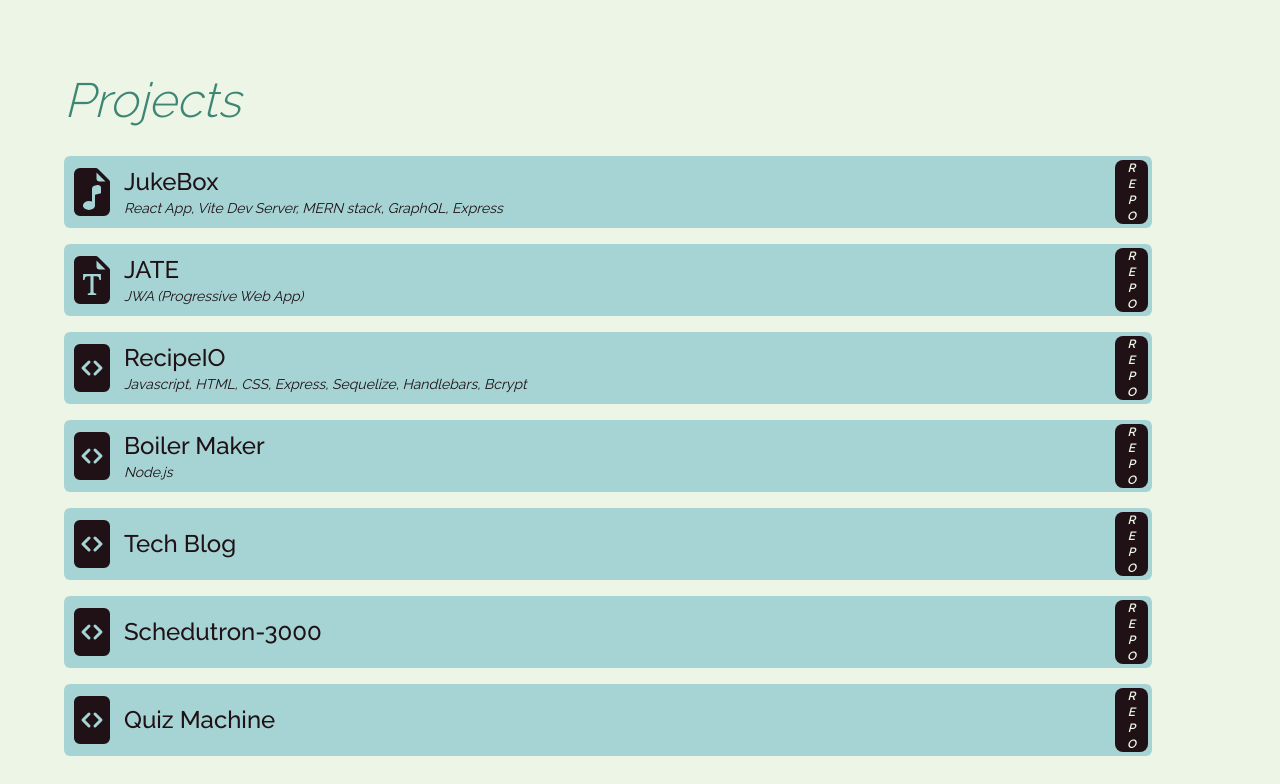
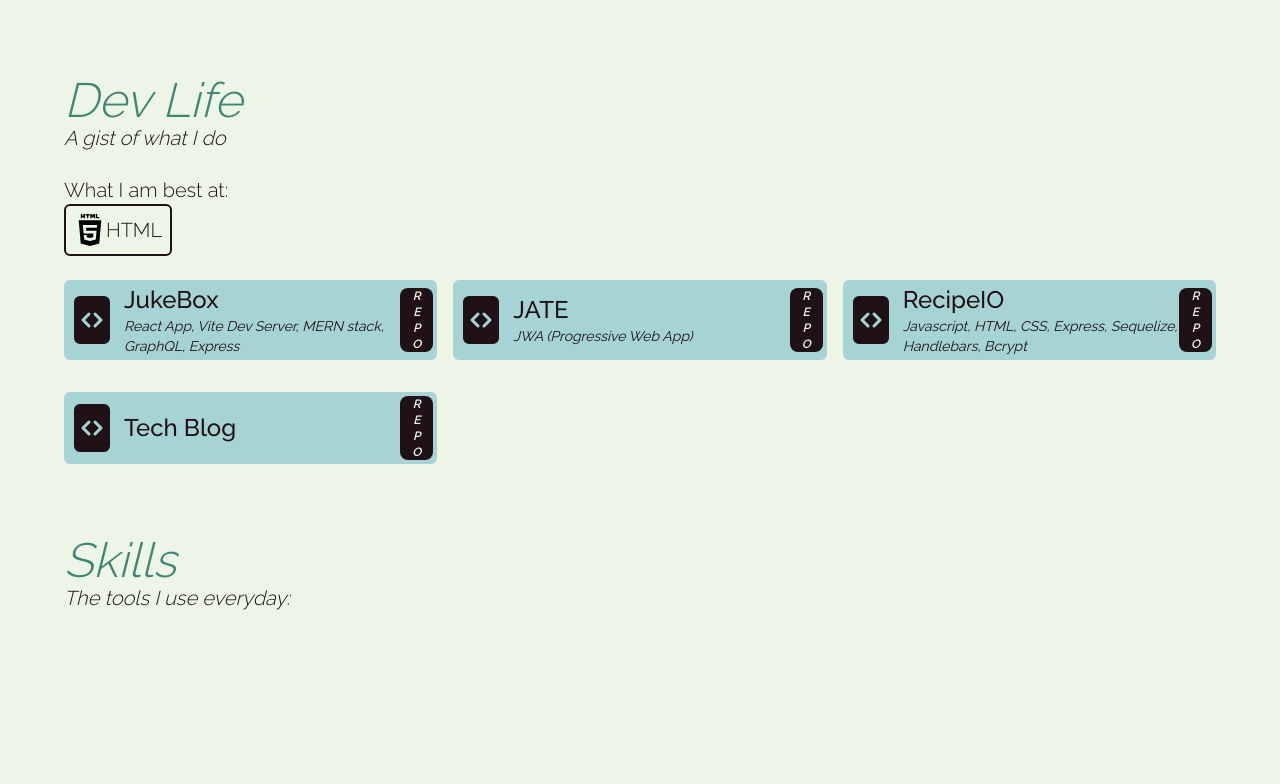
Before and after one commit to Lawhornmatt/PurseReachSnow, a Next.js app: page / in a window 1280 px wide. Shown: the part 360-1144 px from the top of the page. Built offline with nearby package versions, Linux system fonts and the light colour scheme.

Commit message:
Skill Card
Made a basic card that brings in a icon and that skills title and they tile automatically. Also reorganized icons into brands and techs

```diff
--- /dev/null
+++ b/app/_components/_icons/_tech/html.tsx
@@ -0,0 +1,7 @@
+export default function HTMLIcon() {
+    return (
+        <svg xmlns="http://www.w3.org/2000/svg" fill="#000000"  width="2rem" height="2rem" viewBox="0 0 512 512">
+            <path display="inline" d="M108.669,0.501h23.032v22.756h21.069V0.501h23.034V69.41h-23.032V46.334h-21.069V69.41h-23.032V0.501   H108.669z M206.091,23.353h-20.275V0.501h63.594v22.852h-20.285V69.41h-23.032V23.353H206.091z M259.502,0.501h24.02l14.771,24.213   l14.759-24.213h24.023V69.41h-22.938V35.256l-15.845,24.5h-0.395l-15.856-24.5V69.41h-22.539V0.501z M348.54,0.501h23.038v46.133   h32.391V69.41H348.54V0.501z M74.987,100.926l32.946,369.533l147.844,41.04L404.031,470.4l32.981-369.475H74.987z M368.289,188.62   l-2.063,22.977l-0.906,10.188h-0.149H256h-0.158h-63.956l4.142,46.407h59.814H256h92.98h12.214l-1.106,12.172l-10.65,119.32   l-0.682,7.652L256,433.045v0.008l-0.208,0.059l-92.839-25.774l-6.351-71.161h20.97h24.527l3.227,36.146l50.474,13.632l0.042-0.013   v-0.004l50.551-13.64l5.257-58.781H256h-0.158H154.578L143.439,188.62l-1.085-12.157h113.488H256h113.374L368.289,188.62z"></path>
+        </svg>
+    )
+};
--- a/app/_components/_mainSections/0splash.tsx
+++ b/app/_components/_mainSections/0splash.tsx
@@ -1,8 +1,8 @@
 import Link from 'next/link';
 
-import GitHubIcon from '../_icons/github';
-import LinkedInIcon from '../_icons/linkedin';
-import MastodonIcon from '../_icons/mastodon';
+import GitHubIcon from '../_icons/_brands/github';
+import LinkedInIcon from '../_icons/_brands/linkedin';
+import MastodonIcon from '../_icons/_brands/mastodon';
 
 export default function Splash() {
     return (
--- a/app/_components/_mainSections/1projects.tsx
+++ b/app/_components/_mainSections/1projects.tsx
@@ -12,61 +12,74 @@
 import SoundIcon from '../_icons/sound';
 import FileIcon from '../_icons/fileicon';
 
+import HTMLIcon from '../_icons/_tech/html';
+import NextIcon from '../_icons/_tech/next';
+
+// function repeatSome() {
+//   for (let i = 0; i = 10; i++) {
+
+//   }
+// }
+
 export default function Projects() {
     return (
-      <section id="projects" className="scroll-mt-20 grid grid-cols-2 gap-4 w-fill px-4 mt-16 mb-4 sm:pl-16 sm:pr-32 sm:font-medium sm:text-4xl">
+      <section id="projects" className="scroll-mt-20 grid grid-cols-2 lg:grid-cols-3 gap-4 w-fill px-4 mt-16 mb-4 sm:px-16 sm:font-medium sm:text-4xl">
 
-          <h1 className="col-span-2 mb-2 text-virid italic flex-1 font-light text-3xl text-left xsml:text-5xl">Projects</h1>
+          <div className='col-span-2 lg:col-span-3 flex flex-col'>
+            <h1 className="text-virid italic flex-1 font-light text-3xl text-left xsml:text-5xl">
+              Dev Life
+            </h1>
+            <h2 className='mb-2 text-cymru italic flex-1 font-light text-md text-left xsml:text-xl'>
+              A gist of what I do
+            </h2>
+          </div>
+
+          <div className='col-span-2 lg:col-span-3 flex flex-col'>
+
+            <h2 className='text-cymru flex-1 font-light text-lg text-left xsml:text-xl'>
+              What I am best at:
+            </h2>
+
+            <div className='flex flex-row flex-wrap gap-1'>
+              <div className='p-2 flex flex-row justify-between items-center border-solid border-2 border-cymru rounded-md'>
+                <HTMLIcon />
+                <p className='text-cymru text-center font-light text-md text-left xsml:text-xl'>HTML</p>
+              </div>
+            </div>
+
+          </div>
 
           {/* <PassGen /> */}
 
-          <div className='col-span-2 flex flex-col'>
           {[
               ['JukeBox',
               'https://jukebox-project3.herokuapp.com/',
               'https://github.com/Lawhornmatt/Jukebox-vite',
               'React App, Vite Dev Server, MERN stack, GraphQL, Express',
-                <SoundIcon />],
-
+              // <SoundIcon />
+              ],
               ['JATE',
               'https://lawhorn-jate-editor.herokuapp.com/',
               'https://github.com/Lawhornmatt/PWA_TextEditor',
               'JWA (Progressive Web App)',
-                <TextIcon />],
-
+              // <TextIcon />
+              ],
               ['RecipeIO',
               'https://recipeio-project2.herokuapp.com/login',
               'https://github.com/Lawhornmatt/RecipeIO',
               'Javascript, HTML, CSS, Express, Sequelize, Handlebars, Bcrypt',
-                <FileIcon />],
-
-                ['Boiler Maker',
-                'https://github.com/Lawhornmatt/BoilerMaker',
-                'https://github.com/Lawhornmatt/BoilerMaker',
-                'Node.js',
-                <FileIcon />],
-
+              // <FileIcon />
+              ],
               ['Tech Blog',
               'https://techblog-lawhornmatt.herokuapp.com/',
               'https://github.com/Lawhornmatt/TechBlog',
               '',
-                <FileIcon />],
-
-                ['Schedutron-3000',
-                'https://lawhornmatt.github.io/DayScheduler/',
-                'https://github.com/Lawhornmatt/DayScheduler',
-                '',
-                <FileIcon />],
-
-                ['Quiz Machine',
-                'https://lawhornmatt.github.io/TakeThisQuiz/',
-                'https://github.com/Lawhornmatt/TakeThisQuiz',
-                '',
-                <FileIcon />],
-
+              // <FileIcon />
+              ],
             ].map(([title, deployURL, repoURL, description, icon]) => (
-                <Link href={deployURL} className='flex flex-row p-1 my-2 justify-between items-center rounded-md w-fill bg-robin'>
-                  {icon}
+              <Link href={deployURL} className='col-span-2 sm:col-span-1 flex flex-row p-1 my-2 justify-between items-center rounded-md w-fill bg-robin'>
+                {/* {icon} */}
+                <FileIcon />
 
                 <div className='flex-1 pl-2'>
                   <h1 className='text-2xl font-medium'>{title}</h1>
@@ -78,7 +91,6 @@
                 </Link>
               </Link>
           ))}
-          </div>
       </section>
     )
 };
--- a/app/_components/_mainSections/2skills.tsx
+++ b/app/_components/_mainSections/2skills.tsx
@@ -1,11 +1,11 @@
 export default function Skills() {
     return (
-        <section id="skills" className="scroll-mt-20 flex w-screen sm:pl-16 sm:pt-32 sm:pr-32 sm:font-medium sm:text-4xl">
+        <section id="skills" className="scroll-mt-20 grid grid-cols-2 lg:grid-cols-3 gap-4 w-fill px-2 mt-16 mb-4 sm:px-16 sm:font-medium sm:text-4xl">
 
-          <article className="mt-4 mb-4">
-            <h1 className="mb-4 flex-1 font-bold text-4xl text-center xsml:text-5xl">Skills</h1>
-            <p className="text-2xl text-center xsml:text-left xsml:ml-2">Lorem ipsum dolor sit amet, consectetur adipiscing elit. Donec sagittis tincidunt ornare. Curabitur non nisl molestie, volutpat leo vitae, vulputate est. In hac habitasse platea dictumst. Etiam et arcu vel felis dignissim dapibus. Nunc eu lobortis nibh, a lobortis leo. Quisque nunc arcu, finibus a maximus eget, luctus vel elit. Quisque ornare pellentesque nisi, a mollis mi laoreet in. Fusce rutrum, lorem eget vehicula porttitor, orci sem cursus lacus, ut sagittis nisi nisi aliquet diam. Donec sed est nunc. Sed rhoncus non tortor sit amet cursus.</p>
-          </article>
+          <div className='col-span-2 lg:col-span-3 flex flex-col'>
+            <h1 className="text-virid italic flex-1 font-light text-3xl text-left xsml:text-5xl">Skills</h1>
+            <p className='mb-2 text-cymru italic flex-1 font-light text-md text-left xsml:text-xl'>The tools I use everyday:</p>
+          </div>
 
         </section>
       )
```
Also changed, not shown: app/_components/_icons/_tech/next.tsx (added, +7 -0 lines), app/_components/_icons/_brands/github.tsx (renamed from app/_components/_icons/github.tsx), app/_components/_icons/_brands/linkedin.tsx (renamed from app/_components/_icons/linkedin.tsx), app/_components/_icons/_brands/mastodon.tsx (renamed from app/_components/_icons/mastodon.tsx). Lines whose indentation alone changed are shown as unchanged.
